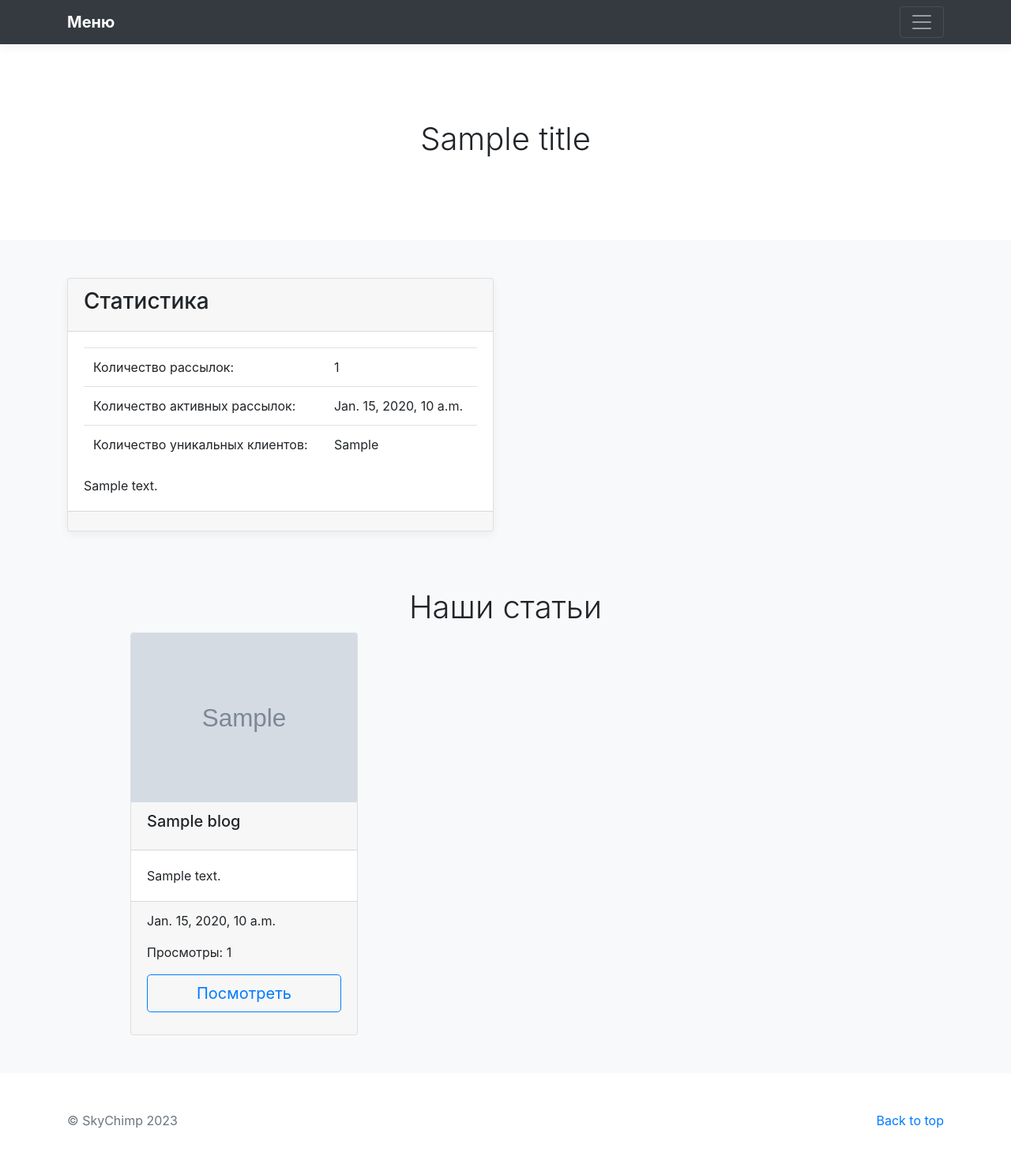
After one commit to MSumbaev/mailing_service, a Django app: template mailing/templates/mailing/home.html in a window 1280 px wide. The commit adds this page. Shown: the whole page at 79% size. Run offline with Django 4.2, Linux system fonts and the light colour scheme; the template is opened without the code that fills it: most values are stand-ins (such as "Sample title", 1, 10 or a date in 2020); grey boxes marked "Sample" are stand-in pictures; some libraries are stand-ins or nearby versions.

Commit message:
Настроена главная страница: HomeView во views.py; прописан url в urls.py, поправлены шаблоны base.html, home.html

```diff
--- a/mailing/templates/mailing/base.html
+++ b/mailing/templates/mailing/base.html
@@ -19,14 +19,18 @@
             <div class="row">
                 <div class="col-sm-8 col-md-7 py-4">
                     <h4 class="text-white">About</h4>
-                    <p class="text-muted">Add some information about the album below, the author, or any other
-                        background context. Make it a few sentences long so folks can pick up some informative tidbits.
-                        Then, link them off to some social networking sites or contact information.</p>
+                    {% if not user.is_authenticated %}
+                    <p class="text-muted">SkyChimp - это сервис по управлению рассылками. Чтобы пользоваться сервисом
+                        необходимо быть авторизованным пользователем для этого нужно зарегистрироваться и подтвердить
+                        регистрацию через ссылку верификации на почте. Для создания рассылки сперва необходимо создать
+                        клиентов и сообщение, позже их указать при создании рассылки.</p>
+                    {% else %}
+                        <p>Для создания рассылки создайте клиентов и сообщение, если их нет</p>
+                    {% endif %}
                 </div>
                 <div class="col-sm-4 offset-md-1 py-4">
-                    <h4 class="text-white">Contact</h4>
                     <ul class="list-unstyled">
-                        <li><a href="{% url 'mailing:index' %}" class="text-white">Главная</a></li>
+                        <li><a href="{% url 'mailing:home' %}" class="text-white">Главная</a></li>
                         <li><a href="{% url 'mailing:client_list' %}" class="text-white">Клиенты</a></li>
                         <li><a href="{% url 'mailing:message_list' %}" class="text-white">Сообщения</a></li>
                         <li><a href="{% url 'mailing:mailing_list' %}" class="text-white">Рассылки</a></li>
@@ -52,7 +56,7 @@
     <div class="navbar navbar-dark bg-dark box-shadow">
         <div class="container d-flex justify-content-between">
             <a href="#" class="navbar-brand d-flex align-items-center">
-                <strong>SkyChimp</strong>
+                <strong>Меню</strong>
             </a>
             <button class="navbar-toggler" type="button" data-toggle="collapse" data-target="#navbarHeader"
                     aria-controls="navbarHeader" aria-expanded="false" aria-label="Toggle navigation">
@@ -67,10 +71,6 @@
     <section class="jumbotron text-center">
         <div class="container">
             <h1 class="jumbotron-heading">{{ title }}</h1>
-            <p>
-                <a href="#" class="btn btn-primary my-2">Main call to action</a>
-                <a href="#" class="btn btn-secondary my-2">Secondary action</a>
-            </p>
         </div>
     </section>
 
@@ -90,9 +90,7 @@
         <p class="float-right">
             <a href="#">Back to top</a>
         </p>
-        <p>Album example is &copy; Bootstrap, but please download and customize it for yourself!</p>
-        <p>New to Bootstrap? <a href="../../">Visit the homepage</a> or read our <a href="../../getting-started/">getting
-            started guide</a>.</p>
+        <p>&copy; SkyChimp  2023</p>
     </div>
 </footer>
 
--- /dev/null
+++ b/mailing/templates/mailing/home.html
@@ -0,0 +1,65 @@
+{% extends 'mailing/base.html' %}
+
+{% block content%}
+<div class="row">
+    <div class="col-md-6">
+        <div class="card mb-4 box-shadow">
+            <div class="card-header">
+                <h3>Статистика</h3>
+            </div>
+            <div class="card-body">
+                <table class="table">
+                    <tbody>
+                    <tr>
+                        <td>Количество рассылок:</td>
+                        <td>{{ mailings_count }}</td>
+                    </tr>
+                    <tr>
+                        <td>Количество активных рассылок:</td>
+                        <td>{{ mailings_started }}</td>
+                    </tr>
+                    <tr>
+                        <td>Количество уникальных клиентов:</td>
+                        <td>{{ uniq_clients }}</td>
+                    </tr>
+                    </tbody>
+                </table>
+                <p class="card-text">{{ object.comment|truncatechars:100 }}</p>
+            </div>
+            <div class="card-footer">
+            </div>
+        </div>
+    </div>
+
+
+        <div class="container text-center mt-5">
+            <h1 class="jumbotron-heading">Наши статьи</h1>
+        </div>
+    <div class="col-1"></div>
+    <div class="row">
+        {% for blog in blogs %}
+        <div class="col-4">
+            <div class="card" style="width: 18rem;">
+                <img src="/media/{{ blog.image }}" class="card-img-top" alt="...">
+                <div class="card-header">
+                    <h5 class="card-title">{{ blog.title }}</h5>
+                </div>
+                <div class="card-body">
+                    <p class="card-text">{{ blog.content|truncatechars:100 }}</p>
+                </div>
+                <div class="card-footer">
+                    <p class="card-text">{{ blog.published_at }}
+                    <p>
+                    <p class="card-text">Просмотры: {{ blog.view_count }}
+                    <p>
+                        <a href="{% url 'blog:blog_detail_view' blog.pk %}" type="button"
+                           class="btn btn-lg btn-block btn-outline-primary mb-3">Посмотреть</a>
+                </div>
+            </div>
+        </div>
+        {% endfor %}
+    </div>
+
+
+</div>
+{% endblock %}
--- a/mailing/urls.py
+++ b/mailing/urls.py
@@ -1,14 +1,14 @@
 import mailing.apps
 from django.urls import path
 
-from mailing.views import index, ClientListView, ClientCreateView, ClientUpdateView, ClientDeleteView, MessageListView, \
+from mailing.views import ClientListView, ClientCreateView, ClientUpdateView, ClientDeleteView, MessageListView, \
     MessageCreateView, MessageUpdateView, MessageDeleteView, MailingSettingsListView, MailingSettingsCreateView, \
-    MailingSettingsUpdateView, MailingSettingsDeleteView, toggle_status, MailingLogListView
+    MailingSettingsUpdateView, MailingSettingsDeleteView, toggle_status, MailingLogListView, HomeView
 
 app_name = mailing.apps.MailingConfig.name
 
 urlpatterns = [
-    path('', index, name='index'),
+    path('', HomeView.as_view(), name='home'),
 
     path('clients/', ClientListView.as_view(), name='client_list'),
     path('client/create/', ClientCreateView.as_view(), name='client_create'),
```
Also changed, not shown: mailing/templates/mailing/index.html (deleted, +0 -35 lines), mailing/views.py (+36 -3 lines).
